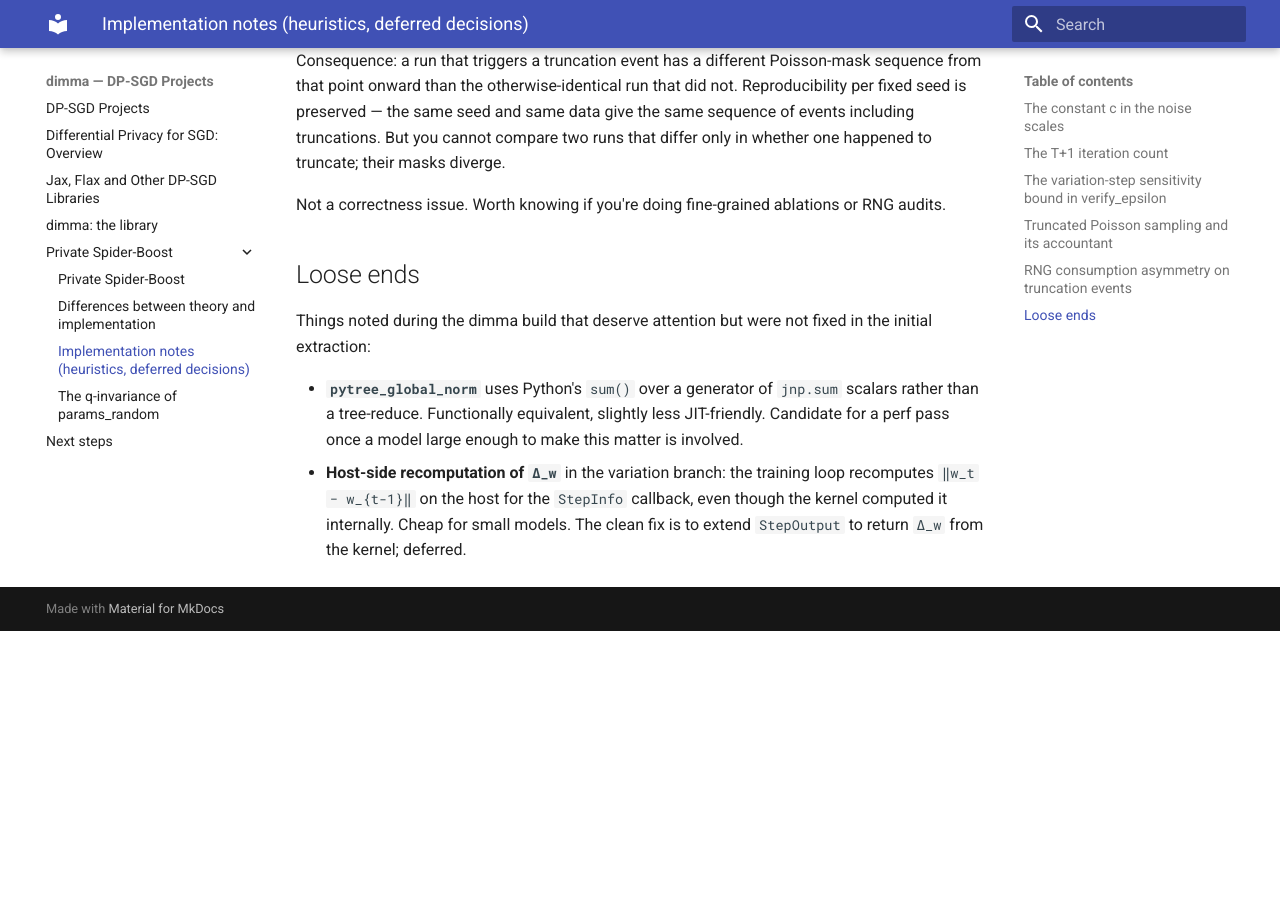
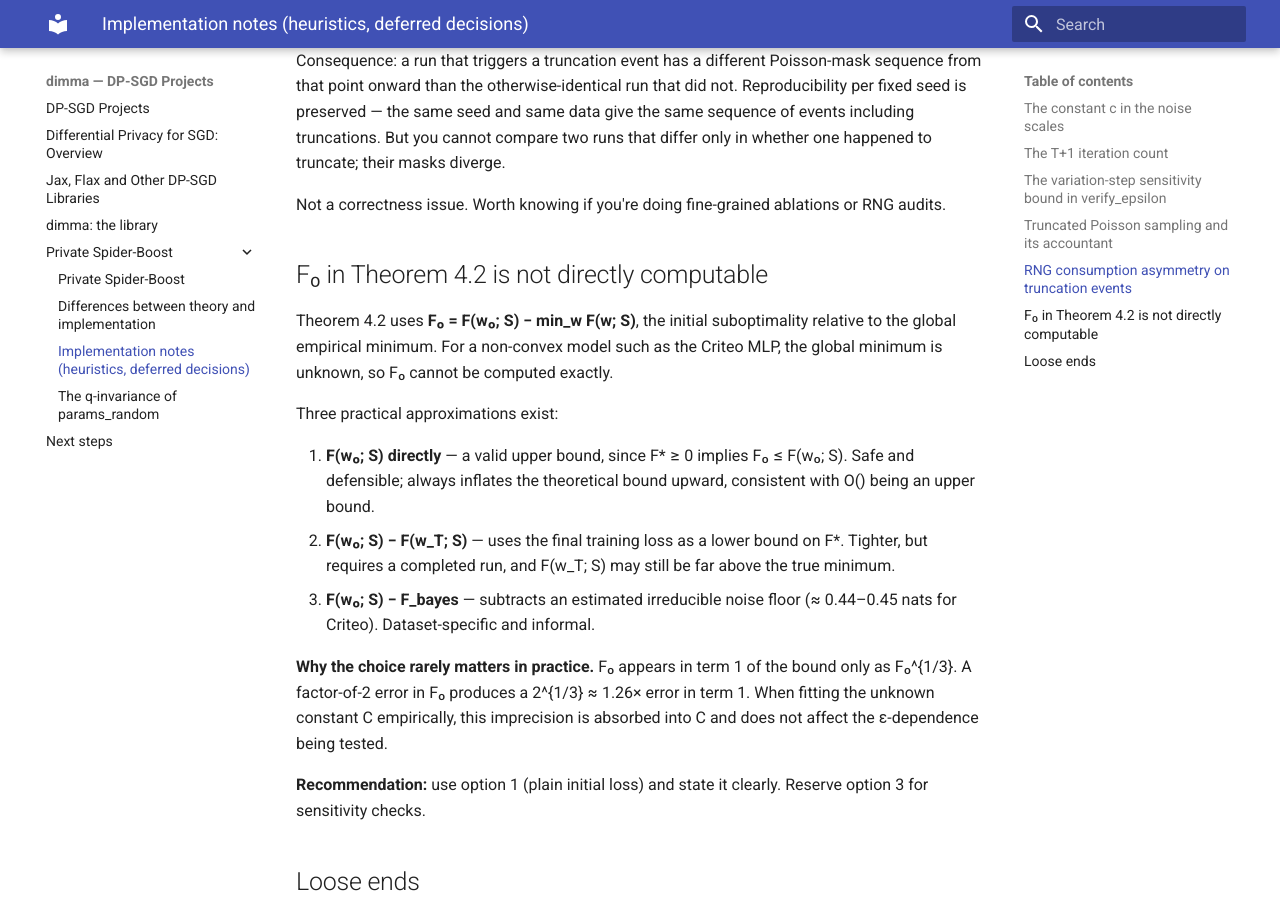
Before and after one commit to Larraguibel/dimma, an MkDocs documentation site: the page built from mkdocs/spiderboost/implementation-notes.md, in a window 1280 px wide and 900 px high, scrolled down 2699 px. Built offline with MkDocs 1.6.1 and Material for MkDocs 9.7.7, drawn with Linux system fonts in a browser that asks for light colours; nearby versions of some CDN libraries; library files that are not in the unit come from our copies; before the commit the page ends 3330 px from its top, so only the background shows below that.

Commit message:
Document F0 estimation for Theorem 4.2 in Spider-Boost notes
Co-Authored-By: Claude Opus 4.8 (1M context) <noreply@anthropic.com>

```diff
--- a/mkdocs/spiderboost/implementation-notes.md
+++ b/mkdocs/spiderboost/implementation-notes.md
@@ -73,6 +73,20 @@ Consequence: a run that triggers a truncation event has a different Poisson-mask
 
 Not a correctness issue. Worth knowing if you're doing fine-grained ablations or RNG audits.
 
+## F₀ in Theorem 4.2 is not directly computable
+
+Theorem 4.2 uses **F₀ = F(w₀; S) − min_w F(w; S)**, the initial suboptimality relative to the global empirical minimum. For a non-convex model such as the Criteo MLP, the global minimum is unknown, so F₀ cannot be computed exactly.
+
+Three practical approximations exist:
+
+1. **F(w₀; S) directly** — a valid upper bound, since F* ≥ 0 implies F₀ ≤ F(w₀; S). Safe and defensible; always inflates the theoretical bound upward, consistent with O() being an upper bound.
+2. **F(w₀; S) − F(w_T; S)** — uses the final training loss as a lower bound on F*. Tighter, but requires a completed run, and F(w_T; S) may still be far above the true minimum.
+3. **F(w₀; S) − F_bayes** — subtracts an estimated irreducible noise floor (≈ 0.44–0.45 nats for Criteo). Dataset-specific and informal.
+
+**Why the choice rarely matters in practice.** F₀ appears in term 1 of the bound only as F₀^{1/3}. A factor-of-2 error in F₀ produces a 2^{1/3} ≈ 1.26× error in term 1. When fitting the unknown constant C empirically, this imprecision is absorbed into C and does not affect the ε-dependence being tested.
+
+**Recommendation:** use option 1 (plain initial loss) and state it clearly. Reserve option 3 for sensitivity checks.
+
 ## Loose ends
 
 Things noted during the dimma build that deserve attention but were not fixed in the initial extraction:
```
